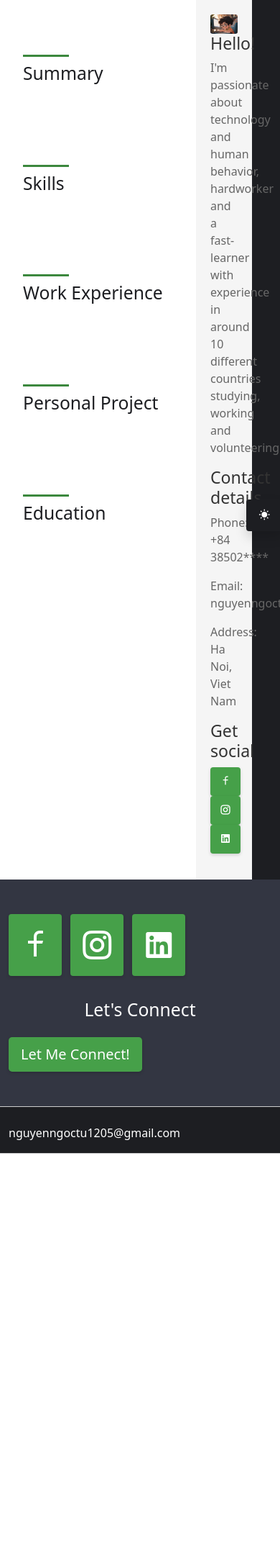
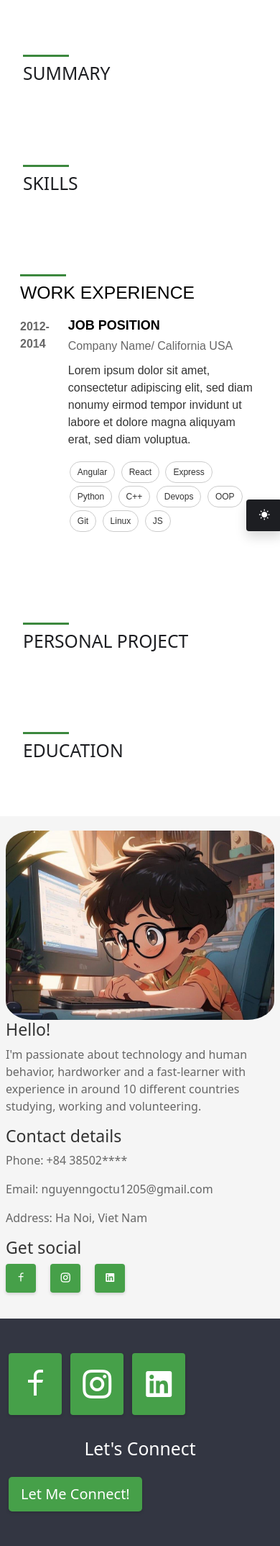
Before and after one commit to Ngoc-Tu-125/Web_ngoctu125.com, a Django app: page /about/ in a window 390 px wide; the page is wider, and only the part inside the window is pictured. Shown: the part 56-2204 px from the top of that part at 72% size. Before the commit the page ends 1659 px from the top of that part, so only its background shows below. Run offline with Django 5.2, Linux system fonts and the light colour scheme; data that the repository does not hold is empty; some libraries are stand-ins or nearby versions.

Commit message:
Update work experience section

```diff
--- a/static/css/about/about_me.css
+++ b/static/css/about/about_me.css
@@ -4,16 +4,12 @@
 }
 
 .main-content {
-    float: left;
-    width: 70%;
     padding: 20px;
     background-color: #fff;
     color: #1d1e22;
 }
 
 .about-sidebar {
-    float: right;
-    width: 20%;
     background-color: #f5f5f5; /* Example background color */
     padding: 20px;
     box-sizing: border-box;
@@ -23,9 +19,15 @@
     margin-top: 0;
     color: #333; /* Example color */
 }
+.dark-theme .about-sidebar-content h3 {
+    color: #f5f5f5;
+}
 
 .about-sidebar-content p {
-    color: #666; /* Example color */
+    color: #666;
+}
+.dark-theme .about-sidebar-content p {
+    color: #f5f5f5;
 }
 
 .about-sidebar-content img {
@@ -50,6 +52,87 @@
     background-color: #0056b3; /* Darker button color on hover */
 }
 
+
+/* Work experience section */
+.about-work-experience {
+    font-family: Arial, sans-serif; /* Change the font as needed */
+    color: #333;
+}
+
+.dark-theme .about-work-experience {
+    color: #f5f5f5;
+}
+
+.about-work-experience .container {
+    width: 100%;
+    margin: 0 auto;
+    padding: 20px;
+}
+
+.about-work-experience h2 {
+    text-align: left;
+    color: #000;
+    margin-bottom: 20px;
+}
+.dark-theme .about-work-experience h2 {
+    color: #fff;
+}
+.dark-theme .about-work-experience p {
+    color: #d6d3d6;
+}
+
+.work-experience-block {
+    display: flex;
+    margin-bottom: 20px;
+}
+
+.work-experience-date {
+    flex-basis: 20%;
+    font-weight: bold;
+    color: #666; /* or your preferred color */
+}
+.dark-theme .work-experience-date{
+    color: rgb(247, 243, 243);
+}
+
+.work-experience-details {
+    flex-basis: 80%;
+}
+
+.work-experience-title {
+    margin: 0;
+    font-size: 18px; /* or your preferred size */
+    color: #000;
+    font-weight: bold;
+}
+.dark-theme .work-experience-title{
+    color: rgb(247, 243, 243);
+}
+
+.work-experience-company {
+    margin: 5px 0;
+    font-weight: normal;
+    color: #666; /* or your preferred color */
+}
+
+.work-experience-description {
+    margin-top: 10px;
+    color: #333;
+}
+
+.skill-tag {
+    display: inline-block;
+    margin: 2px;
+    padding: 5px 10px;
+    border: 1px solid #ccc;
+    border-radius: 15px; /* Pill shape */
+    font-size: 12px; /* Adjust as needed */
+}
+
+.skills-list {
+    margin-top: 10px; /* Space above the skills list */
+}
+
 /* Dark theme */
 .dark-theme .main-content {
     background-color: #1d1e22;
--- a/templates/about_me.html
+++ b/templates/about_me.html
@@ -8,45 +8,66 @@
 {% endblock extra_head %}
 
 {% block content %}
-<div class="content-wrapper">
-    <section class="main-content">
+<div class="content-wrapper row">
+    <section class="main-content col-md-9 col-lg-9">
         <section class="about-summary py-md-4 py-4" id="about-summary">
             <div class="container py-md-4 py-4">
                 <div class="divider-shape"></div>
-                <h2>Summary</h2>
+                <h2>SUMMARY</h2>
             </div>
         </section>
 
         <section class="about-skills py-md-4 py-4" id="about-skills">
             <div class="container py-md-4 py-4">
                 <div class="divider-shape"></div>
-                <h2>Skills</h2>
+                <h2>SKILLS</h2>
             </div>
         </section>
 
         <section class="about-work-experience py-md-4 py-4" id="about-work-experience">
             <div class="container py-md-4 py-4">
                 <div class="divider-shape"></div>
-                <h2>Work Experience</h2>
+                <h2>WORK EXPERIENCE</h2>
+                <div class="work-experience-block">
+                    <span class="work-experience-date">2012-2014</span>
+                    <div class="work-experience-details">
+                        <h3 class="work-experience-title">JOB POSITION</h3>
+                        <p class="work-experience-company">Company Name/ California USA</p>
+                        <p class="work-experience-description">Lorem ipsum dolor sit amet, consectetur adipiscing elit, sed diam nonumy eirmod tempor invidunt ut labore et dolore magna aliquyam erat, sed diam voluptua.</p>
+                        <span class="skills-list">
+                            <span class="skill-tag">Angular</span>
+                            <span class="skill-tag">React</span>
+                            <span class="skill-tag">Express</span>
+                            <span class="skill-tag">Python</span>
+                            <span class="skill-tag">C++</span>
+                            <span class="skill-tag">Devops</span>
+                            <span class="skill-tag">OOP</span>
+                            <span class="skill-tag">Git</span>
+                            <span class="skill-tag">Linux</span>
+                            <span class="skill-tag">JS</span>
+                            <!-- ... other skills -->
+                        </span>
+                    </div>
+                </div>
             </div>
         </section>
 
         <section class="about-personal-project py-md-4 py-4" id="about-personal-project">
             <div class="container py-md-4 py-4">
                 <div class="divider-shape"></div>
-                <h2>Personal Project</h2>
+                <h2>PERSONAL PROJECT</h2>
             </div>
         </section>
 
         <section class="about-education py-md-4 py-4" id="about-education">
             <div class="container py-md-4 py-4">
                 <div class="divider-shape"></div>
-                <h2>Education</h2>
+                <h2>EDUCATION</h2>
             </div>
         </section>
     </section>
 
-    <aside class="about-sidebar">
+    <aside class="about-sidebar col-md-3 col-lg-3">
         <!-- Your sidebar content goes here -->
         <div class="about-sidebar-content">
             <img src="{% static 'image/avatar.jpg' %}" alt="Avatar">
```
